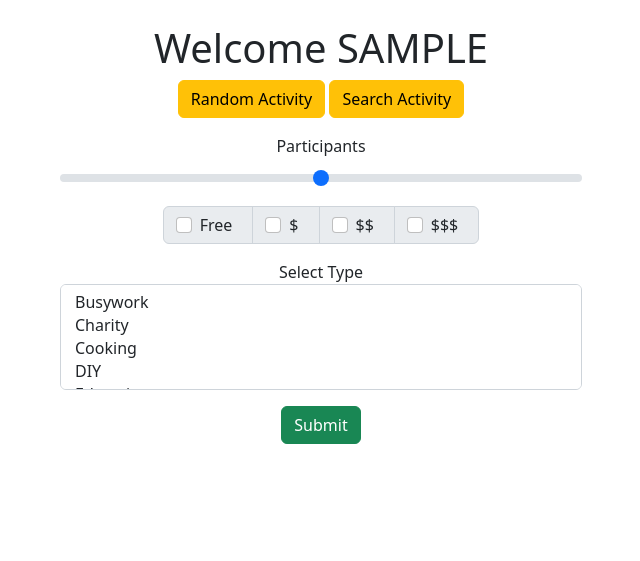
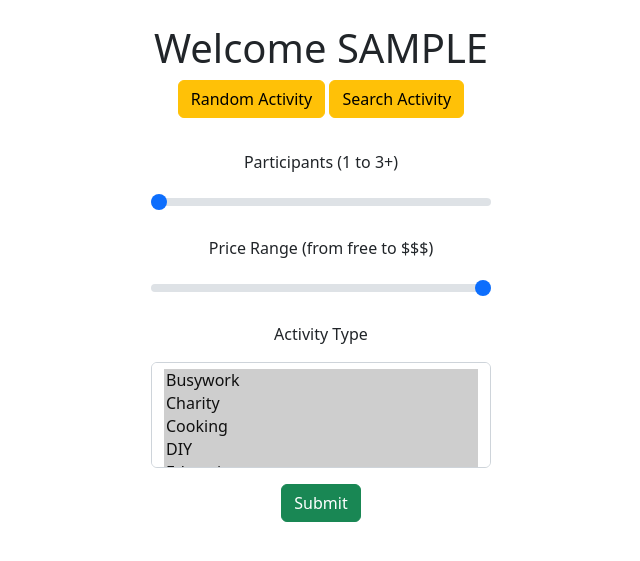
Before and after one commit to gloryannen/Bored-App, a Flask app: template templates/user/profile.html in a window 1280 px wide, after a click on "Search Activity". Shown: the part 56-617 px from the top of the page, without its empty margins (319-959 px from the left). Run offline with Flask 2, Linux system fonts and the light colour scheme; the template is opened without the code that fills it: values that come from a table or form of the project are taken from there, others are empty; tables that the repository leaves empty hold one stand-in row (values such as "Sample post"); some libraries are stand-ins or nearby versions.

Commit message:
activity criteria search completed

```diff
--- a/forms.py
+++ b/forms.py
@@ -1,7 +1,7 @@
 from flask_wtf import FlaskForm
 from sqlalchemy import Float
-from wtforms import StringField, PasswordField, HiddenField, FloatField, IntegerField
-from wtforms.validators import DataRequired, Email, Length
+from wtforms import StringField, PasswordField, HiddenField, FloatField, IntegerField, SelectMultipleField, IntegerRangeField, DecimalRangeField
+from wtforms.validators import DataRequired, Email, Length, NumberRange
 
 class UserAddForm(FlaskForm):
     """Form for adding users."""
@@ -35,3 +35,7 @@ class SavedActivityForm(FlaskForm):
 
 class ActivitySearchCriteria(FlaskForm):
     """Activity Criteria form."""
+
+    participants = IntegerRangeField("Participants (1 to 3+)", id="formParticipants",validators=[NumberRange(min=1, max=3)], default=1)
+    price = DecimalRangeField("Price Range (from free to $$$)", id="formPrice",validators=[NumberRange(min=0, max=1)], places=.01, default=1)
+    activityType = SelectMultipleField("Activity Type", id="formActivityType",choices=[("busywork", "Busywork"), ("charity", "Charity"), ("cooking", "Cooking"), ("diy", "DIY"), ("education", "Education"), ("music", "Music"), ("recreational", "Recreational"), ("relaxation", "Relaxation"), ("social", "Social")], default=["education", "recreational", "social", "diy", "charity", "cooking", "relaxation", "music", "busywork"])
--- a/routes.py
+++ b/routes.py
@@ -8,9 +8,11 @@ from flask import (
     g,
     url_for,
 )
+import json
 import requests
+from activity_helper import *
 from models import db, User, User_Activity, Saved_Activity
-from forms import UserAddForm, LoginForm, UpdateUserForm, SavedActivityForm
+from forms import UserAddForm, LoginForm, UpdateUserForm, SavedActivityForm, ActivitySearchCriteria
 from sqlalchemy.exc import IntegrityError
 from API import BORED_API
 
@@ -169,6 +171,8 @@ def handle_ignored_activity():
 def users_show(user_id):
     """Show user profile."""
 
+    form = ActivitySearchCriteria()
+
     user = User.query.get_or_404(user_id)
 
     if g.user.username != user.username:
@@ -176,7 +180,7 @@ def users_show(user_id):
         flash("Access unauthorized.", "danger")
         return redirect("/login")
 
-    return render_template("user/profile.html", user=user)
+    return render_template("user/profile.html", user=user, form=form)
 
 
 @bp_routes.route("/user/delete", methods=["POST"])
@@ -208,5 +212,79 @@ def get_random_activity():
     data = resp.json()
     return data
 
+@bp_routes.route("/api/activity2", methods=["GET","POST"])
+def get_searched_activity():
+    """Activity page"""
+
+    form=ActivitySearchCriteria()
+
+    typeValues=form.activityType.data[0].split(",")
+    randomVariables = assignRandVariable(form.price.data, form.participants.data, typeValues)
+
+    print("----------------------",randomVariables.participants, randomVariables.price, randomVariables.type, "----------------------")
+
+
+    resp = requests.get(f"{BORED_API}?minprice=0&maxprice={randomVariables.price}&participants={randomVariables.participants}&type={randomVariables.type}")
+    data = resp.json()
+    if "error" in data:
+        maxRetry = 20
+        for x in range(maxRetry):
+            tryRandomVariables = assignRandVariable(form.price.data, form.participants.data, typeValues)
+
+
+            testresp = requests.get(f"{BORED_API}?minprice=0&maxprice={tryRandomVariables.price}&participants={tryRandomVariables.participants}&type={tryRandomVariables.type}")
+            print("----------------------",tryRandomVariables.participants, tryRandomVariables.price, tryRandomVariables.type, "----------------------")
+            testdata= testresp.json()
+
+            if "error" not in testdata:
+                return testdata
+
+        return "Tried but no data found"
+
+    print("++++++++++++++", data, "++++++++++++++++++")
+    return data
+
+
 
 # endregion
+
+
+# Submit button sends GET request to DB api
+# DB api sends GET request to BORED API with PARAMS
+# DB returns data from API request
+# JS loads data in HTML
+
+#----
+# Submit form sends GET request with criteria/params to database
+# Database sends GET request to BORED API with params
+# BORED API responds with Activity
+# Database compares if Activity key is on ignored/saved/completed
+    # If ignored/saved/completed -> grab new activity from BORED api
+# Else, DB returns data from API request
+# JS loads data in HTML
+
+# def assignRandVariable(price, participants, type):
+#     valuesToReturn = RandomProps()
+#     # Round to 2 decimals points.
+#     # Bored API only accepts up to 2 decimal places. Min/Max values -> [0, 1]
+#     valuesToReturn.price = round(Decimal(price), 2)
+
+#     # participants = form.participants.data
+#     # Randomize participants if 3+ is selected in the form.
+#     # Bored API has some activities for more than 3 people.
+#     if participants == "3":
+#         nums = ["3", "4", "5","8"]
+#         valuesToReturn.participants = random.choice(nums)
+#     else:
+#         valuesToReturn.participants = participants
+
+#     # type = form.activityType.data
+#     # Randomize activity if multiple are selected.
+#     valuesToReturn.type= random.choice(type)
+
+#     return valuesToReturn
+
+# class RandomProps:
+#     price = None
+#     participants = None
+#     type = list
--- a/static/bored.js
+++ b/static/bored.js
@@ -1,3 +1,10 @@
+$(document).ready(function () {
+    $('#activityForm').submit(function (evt) {
+        evt.preventDefault();
+    });
+});
+
+
 async function fetchData() {
     try {
         let $activityContainer = $("#activityContainer");
@@ -31,9 +38,22 @@ function populateData(data) {
     $activityDiv.addClass("activity-list")
     $(".activity-list").empty();
     console.log("INSIDE populateData", data)
+    if (data.activity == undefined) {
+        let $noActivityMsg = (
+            `
+            <div class="mx-3 container text-center">
+            <h3> No activity found.Please expand your search and try again.</h3>
+            </div>
+            `
+        );
+        $activityDiv.append($noActivityMsg)
+        $activityContainer.append($activityDiv)
+
+
+    } else {
         let $item = (
             `
-            <div class="mt-3 container text-center">
+                <div class="mx-3 container text-center">
                     <ul class="list-group">
                         <H3>${data.activity}</H3>
                         <li class="list-group-item"><b>Participants</b> - ${data.participants}</li>
@@ -46,12 +66,63 @@ function populateData(data) {
                         <input type="hidden" name="activityParticipants" value="${data.participants}"/>
                         <input type="hidden" name="activityPrice" value="${data.price}"/>
                         <input type="hidden" name="activityType" value="${data.type}"/>
-                    <button class="btn btn-success ml-2" type="submit">Save</button>
-                    <button class="btn btn-danger ml-2" type="submit">Ignore</button>
+                        <button class="btn btn-success ml-2 mt-3" type="submit">Save</button>
+                        <button class="btn btn-danger ml-2 mt-3" type="submit">Ignore</button>
                     </form>
                 </div>
                 `
         );
+
         $activityDiv.append($item)
         $activityContainer.append($activityDiv)
     }
+}
+
+
+
+async function getSearchCriteria() {
+    let $activityContainer = $("#activityContainer");
+    $activityContainer.hide()
+
+    let $spinDiv = $("#spinDiv");
+    $spinDiv.show();
+
+    let bodyFormData = new FormData();
+    let participantsVal = $("#formParticipants").val()
+    bodyFormData.append("participants", participantsVal)
+
+    let priceVal = $("#formPrice").val()
+    bodyFormData.append("price", priceVal)
+
+    let activityTypeVal = $("#formActivityType").val()
+    bodyFormData.append("activityType", activityTypeVal)
+
+    console.log(participantsVal, priceVal, activityTypeVal)
+
+    axios({
+            method: "post",
+            url: "/api/activity2",
+            data: bodyFormData,
+            headers: {
+                "Content-Type": "multipart/form-data"
+            },
+        })
+        .then(function (resp) {
+            //handle success
+            const data = resp.data;
+
+            activities = [];
+            activities.push(data)
+
+            console.log("INSIDE fetchData", data)
+
+            populateData(data)
+
+            $spinDiv.hide()
+            $activityContainer.show()
+        })
+        .catch(function (response) {
+            //handle error
+            console.log(response);
+        });
+}
--- a/templates/base.html
+++ b/templates/base.html
@@ -14,6 +14,22 @@
       href="https://use.fontawesome.com/releases/v5.3.1/css/all.css"
     />
     <link rel="shortcut icon" href="/static/favicon.ico" />
+    <script
+      src="https://code.jquery.com/jquery-3.6.0.js"
+      integrity="sha256-H+K7U5CnXl1h5ywQfKtSj8PCmoN9aaq30gDh27Xc0jk="
+      crossorigin="anonymous"
+    ></script>
+    <script
+      src="https://cdn.jsdelivr.net/npm/bootstrap@5.2.0-beta1/dist/js/bootstrap.bundle.min.js"
+      integrity="sha384-pprn3073KE6tl6bjs2QrFaJGz5/SUsLqktiwsUTF55Jfv3qYSDhgCecCxMW52nD2"
+      crossorigin="anonymous"
+    ></script>
+    <script
+      src="https://cdnjs.cloudflare.com/ajax/libs/axios/0.27.2/axios.min.js"
+      integrity="sha512-odNmoc1XJy5x1TMVMdC7EMs3IVdItLPlCeL5vSUPN2llYKMJ2eByTTAIiiuqLg+GdNr9hF6z81p27DArRFKT7A=="
+      crossorigin="anonymous"
+      referrerpolicy="no-referrer"
+    ></script>
     <script src="/static/bored.js"></script>
   </head>
 
@@ -100,21 +116,5 @@
 
       {% endfor %} {% block content %} {% endblock %}
     </div>
-    <script
-      src="https://code.jquery.com/jquery-3.6.0.js"
-      integrity="sha256-H+K7U5CnXl1h5ywQfKtSj8PCmoN9aaq30gDh27Xc0jk="
-      crossorigin="anonymous"
-    ></script>
-    <script
-      src="https://cdn.jsdelivr.net/npm/bootstrap@5.2.0-beta1/dist/js/bootstrap.bundle.min.js"
-      integrity="sha384-pprn3073KE6tl6bjs2QrFaJGz5/SUsLqktiwsUTF55Jfv3qYSDhgCecCxMW52nD2"
-      crossorigin="anonymous"
-    ></script>
-    <script
-      src="https://cdnjs.cloudflare.com/ajax/libs/axios/0.27.2/axios.min.js"
-      integrity="sha512-odNmoc1XJy5x1TMVMdC7EMs3IVdItLPlCeL5vSUPN2llYKMJ2eByTTAIiiuqLg+GdNr9hF6z81p27DArRFKT7A=="
-      crossorigin="anonymous"
-      referrerpolicy="no-referrer"
-    ></script>
   </body>
 </html>
--- a/templates/user/profile.html
+++ b/templates/user/profile.html
@@ -25,86 +25,31 @@
           <div class="collapse" id="collapseExample">
             <div class="container my-3">
               <div class="row justify-content-center">
-                <div class="col-6">
-                  <form>
-                    <div class="input-group mb-3 justify-content-center">
-                      <div>
-                        <label for="participantsRange" class="form-label"
-                          >Participants</label
-                        >
-                      </div>
-                      <input
-                        type="range"
-                        class="form-range"
-                        id="participantsRange"
-                        min="1"
-                        max="3"
-                      />
+                <div class="col-4">
+                  <form action="/api/activity" id="activityForm" method="GET">
+                    {{ form.hidden_tag() }}
+                    <div class="form-group">
+                      {{ form.participants.label(class="my-3")}}
+                      {{form.participants(class="form-range") }}
                     </div>
 
-                    <div class="input-group mb-3 justify-content-center">
-                      <div class="input-group-text">
-                        <input
-                          id="priceInput"
-                          class="form-check-input mt-0"
-                          type="checkbox"
-                          value=""
-                          aria-label="Checkbox for following label"
-                        />
-                        <label for="priceInput" class="mx-2">Free</label>
-                      </div>
+                    <div class="form-group">
+                      {{form.price.label(class="my-3")}}
+                      {{form.price(class="form-range") }}
+                    </div>
 
-                      <div class="input-group-text">
-                        <input
-                          id="priceInput"
-                          class="form-check-input mt-0"
-                          type="checkbox"
-                          value=""
-                          aria-label="Checkbox for following label"
-                        />
-                        <label for="priceInput" class="mx-2">$</label>
-                      </div>
-                      <div class="input-group-text">
-                        <input
-                          id="priceInput"
-                          class="form-check-input mt-0"
-                          type="checkbox"
-                          value=""
-                          aria-label="Checkbox for following label"
-                        />
-                        <label for="priceInput" class="mx-2">$$</label>
-                      </div>
-                      <div class="input-group-text">
-                        <input
-                          id="priceInput"
-                          class="form-check-input mt-0"
-                          type="checkbox"
-                          value=""
-                          aria-label="Checkbox for following label"
-                        />
-                        <label for="priceInput" class="mx-2">$$$</label>
-                      </div>
+                    <div class="form-group">
+                      {{form.activityType.label(class="my-3")}}
+                      {{form.activityType(class="form-control",
+                      style="height:100%;") }}
                     </div>
-                    <div>
-                      <label for="typeSelect" class="mx-3">Select Type</label>
-                    </div>
-                    <select
-                      class="form-select"
-                      multiple
-                      aria-label="Select options for type"
-                      id="typeSelect"
+
+                    <button
+                      type="submit"
+                      class="btn btn-success mt-3"
+                      id="searchSubmitBtn"
+                      onclick="getSearchCriteria()"
                     >
-                      <option value="busywork">Busywork</option>
-                      <option value="charity">Charity</option>
-                      <option value="cooking">Cooking</option>
-                      <option value="diy">DIY</option>
-                      <option value="education">Education</option>
-                      <option value="music">Music</option>
-                      <option value="recreational">Recreational</option>
-                      <option value="relaxation">Relaxation</option>
-                      <option value="social">Social</option>
-                    </select>
-                    <button type="submit" class="btn btn-success mt-3">
                       Submit
                     </button>
                   </form>
```
Also changed, not shown: activity_helper.py (added, +32 -0 lines), htmltesting.html (added, +57 -0 lines). Lines whose indentation alone changed are shown as unchanged.
